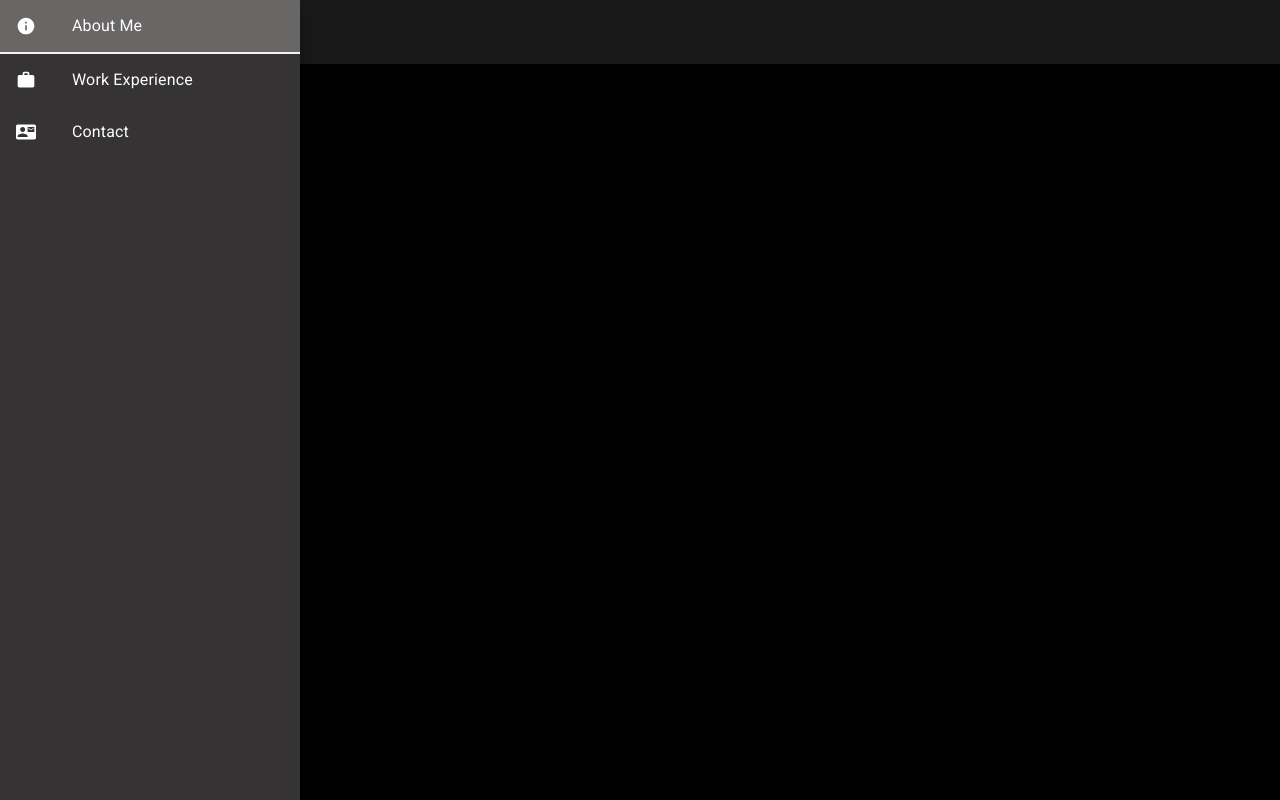
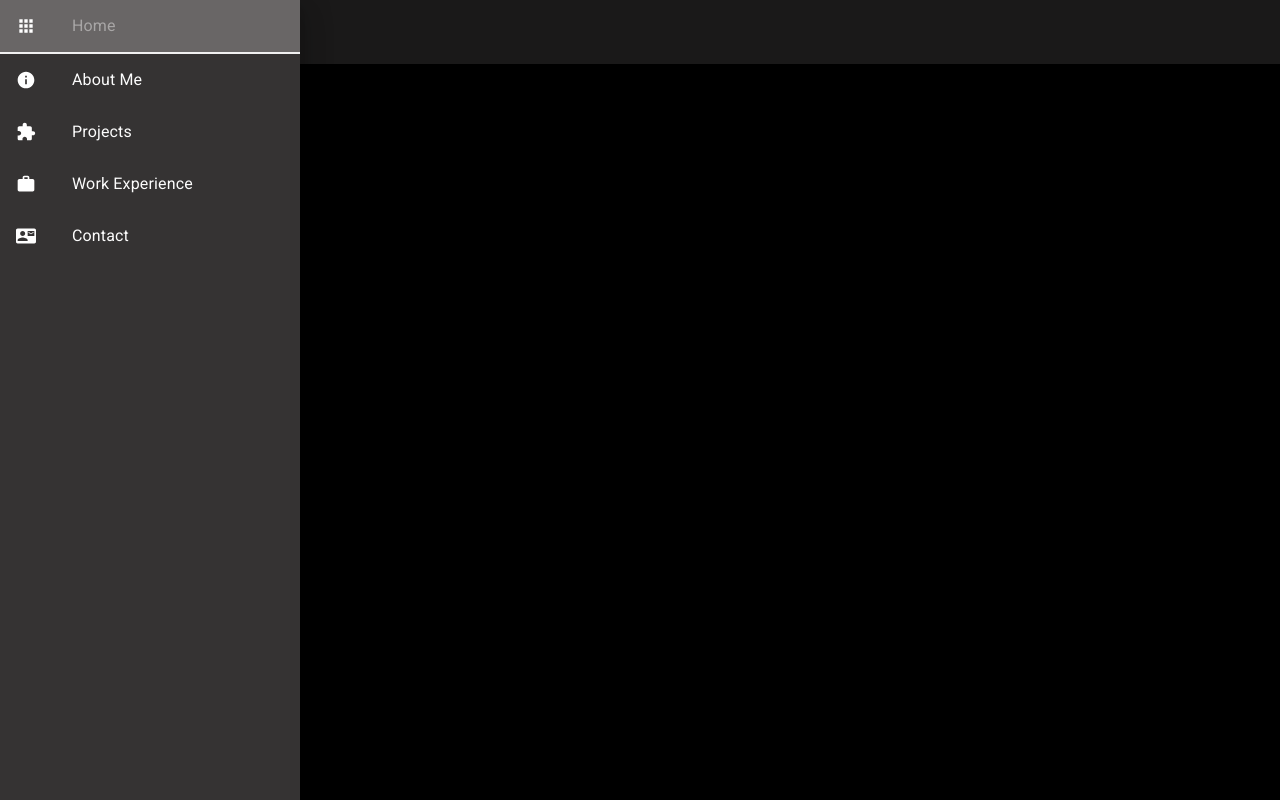
Before and after one commit to subhajit-98/portfolio, a React (Create React App) app: page / in a window 1280 px wide. Both pictures are taken after a click on the button "menu". Built offline with nearby package versions, Linux system fonts and the light colour scheme.

Commit message:
New menu added

```diff
--- a/src/Component/Menu/Menu.css
+++ b/src/Component/Menu/Menu.css
@@ -19,8 +19,8 @@
     border-bottom: 2px solid rgb(241, 241, 241);
 }
 
-.menuList > a .active{
-    background-color: #696666 !important;
+.menuList > .active>li{
+    color: #a8a6a6 !important;
 }
 
 .MuiDrawer-paperAnchorLeft{
--- a/src/Component/Menu/Menu.jsx
+++ b/src/Component/Menu/Menu.jsx
@@ -1,18 +1,20 @@
 import React, { useState } from "react"
-import {Link} from "react-router-dom";
+import {NavLink} from "react-router-dom";
 import { AppBar, Toolbar, IconButton, Drawer, MenuList, MenuItem, ListItemIcon, Typography } from '@material-ui/core';
 import MenuIcon from '@material-ui/icons/Menu';
 import InfoIcon from '@material-ui/icons/Info';
 import MicIcon from '@material-ui/icons/Mic';
 import WorkIcon from '@material-ui/icons/Work';
 import ContactMailIcon from '@material-ui/icons/ContactMail';
+import ExtensionRoundedIcon from '@material-ui/icons/ExtensionRounded';
+import AppsRoundedIcon from '@material-ui/icons/AppsRounded';
 import './Menu.css';
 
 const Menu = () => {
     const [menu, setMenu] = useState(false);
     return (
         <>
-            <AppBar position="static" className="menu_background">
+            <AppBar position="fixed" className="menu_background">
                 <Toolbar>
                     <IconButton edge="start" aria-label="menu" className="menu_icon" onClick={() => { setMenu(!menu) }} >
                         <MenuIcon />
@@ -22,37 +24,58 @@ const Menu = () => {
             <Drawer anchor="left" open={menu} onClose={() => { setMenu(!menu) }}>
 
                 {/* <div style={{minWidth: '200px'}}>asdas</div> */}
-                <MenuList className="menuList">
-                    <Link to="/about">
+                <MenuList className="menuList" onClick={() => { setMenu(!menu) }}>
+                    <NavLink to="/" exact>
+                        <MenuItem>
+                            <ListItemIcon>
+                                <AppsRoundedIcon fontSize="small"  style={{color: 'white'}} />
+                            </ListItemIcon>
+                            <Typography variant="inherit">Home</Typography>
+                        </MenuItem>
+                    </NavLink>
+                </MenuList>
+                <MenuList className="menuList" onClick={() => { setMenu(!menu) }}>
+                    <NavLink to="/about">
                         <MenuItem>
                             <ListItemIcon>
                                 <InfoIcon fontSize="small"  style={{color: 'white'}} />
                             </ListItemIcon>
                             <Typography variant="inherit">About Me</Typography>
                         </MenuItem>
-                    </Link>
+                    </NavLink>
                 </MenuList>
                 <MenuList className="menuList">
-                    <Link to="/work-experience">
+                    <NavLink to="/projects">
+                        <MenuItem>
+                            <ListItemIcon>
+                                <ExtensionRoundedIcon fontSize="small"  style={{color: 'white'}} />
+                            </ListItemIcon>
+                            <Typography variant="inherit">Projects</Typography>
+                        </MenuItem>
+                    </NavLink>
+                </MenuList>
+                <MenuList className="menuList">
+                    <NavLink to="/work-experience">
                         <MenuItem>
                             <ListItemIcon>
                                 <WorkIcon fontSize="small"  style={{color: 'white'}} />
                             </ListItemIcon>
                             <Typography variant="inherit">Work Experience </Typography>
                         </MenuItem>
-                    </Link>
+                    </NavLink>
                 </MenuList>
                 <MenuList className="menuList">
-                    <Link to="/contact">
+                    <NavLink to="/contact">
                         <MenuItem>
                             <ListItemIcon>
                                 <ContactMailIcon fontSize="small"  style={{color: 'white'}} />
                             </ListItemIcon>
                             <Typography variant="inherit">Contact </Typography>
                         </MenuItem>
-                    </Link>
+                    </NavLink>
                 </MenuList>
             </Drawer>
+            <div style={{width: "100%", height: "66px"}}></div>
         </>
     )
 }
```
